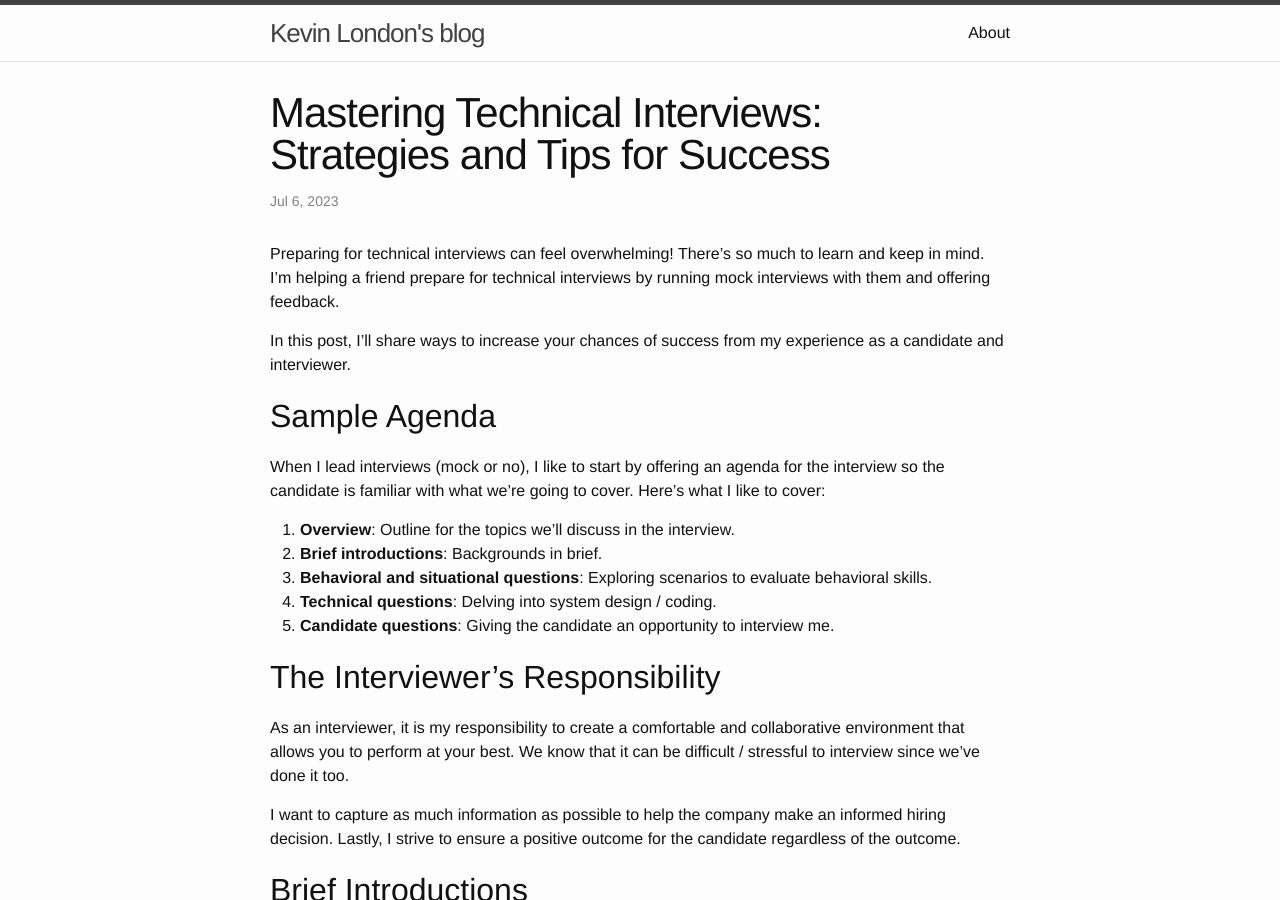
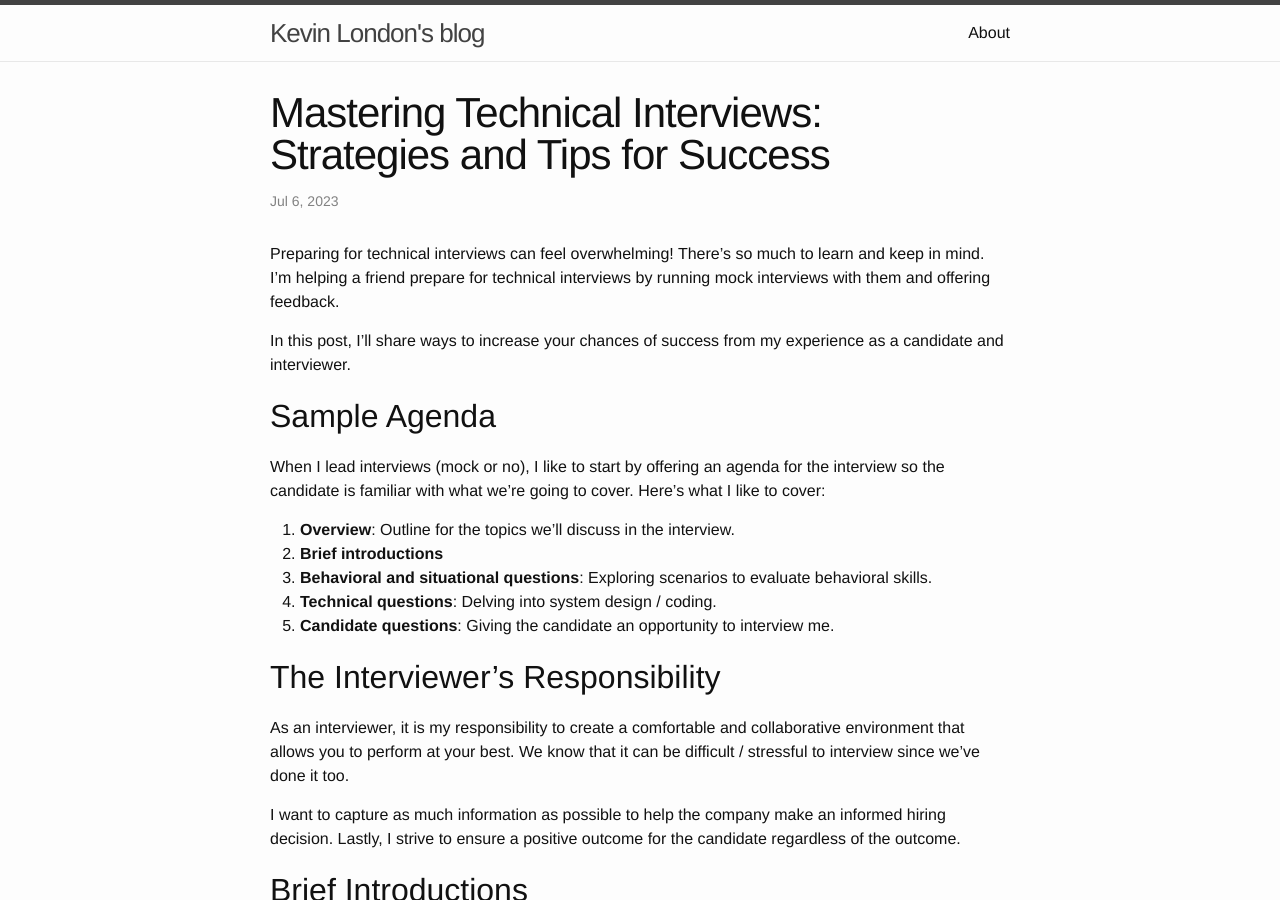
Before and after one commit to kevinlondon/kevinlondon.github.io, a Jekyll site: the page built from _posts/2023-07-05-interview-tips-and-tricks.md, in a window 1280 px wide and 900 px high. Built offline with Jekyll 4.4.1, drawn with Linux system fonts in a browser that asks for light colours; comment, search, counter and statistics services are not loaded.

Commit message:
Update description for brief intros

```diff
--- a/_posts/2023-07-05-interview-tips-and-tricks.md
+++ b/_posts/2023-07-05-interview-tips-and-tricks.md
@@ -19,7 +19,7 @@ the interview so the candidate is familiar with what we're going to cover.
 Here's what I like to cover:
 
 1. **Overview**: Outline for the topics we'll discuss in the interview.
-2. **Brief introductions**: Backgrounds in brief.
+2. **Brief introductions**
 3. **Behavioral and situational questions**: Exploring scenarios to evaluate behavioral skills.
 4. **Technical questions**: Delving into system design / coding.
 5. **Candidate questions**: Giving the candidate an opportunity to interview me.
```
